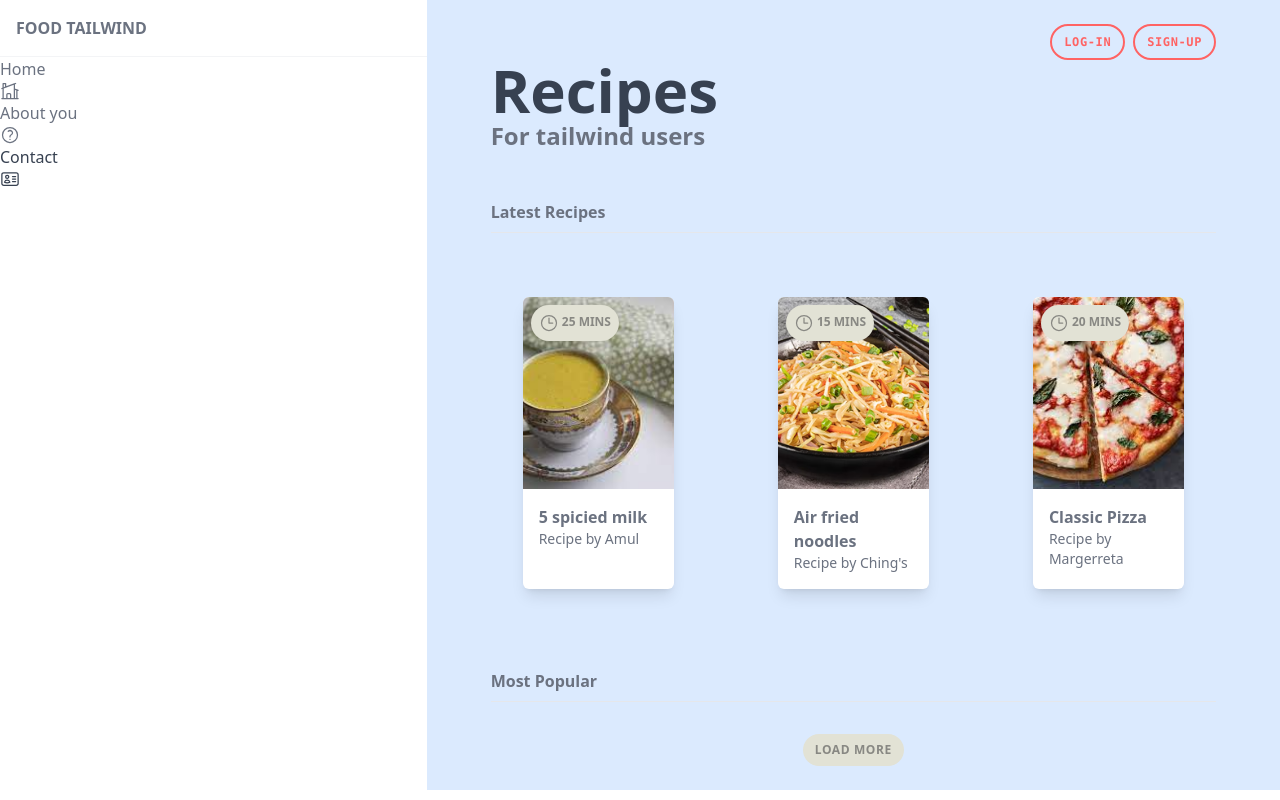
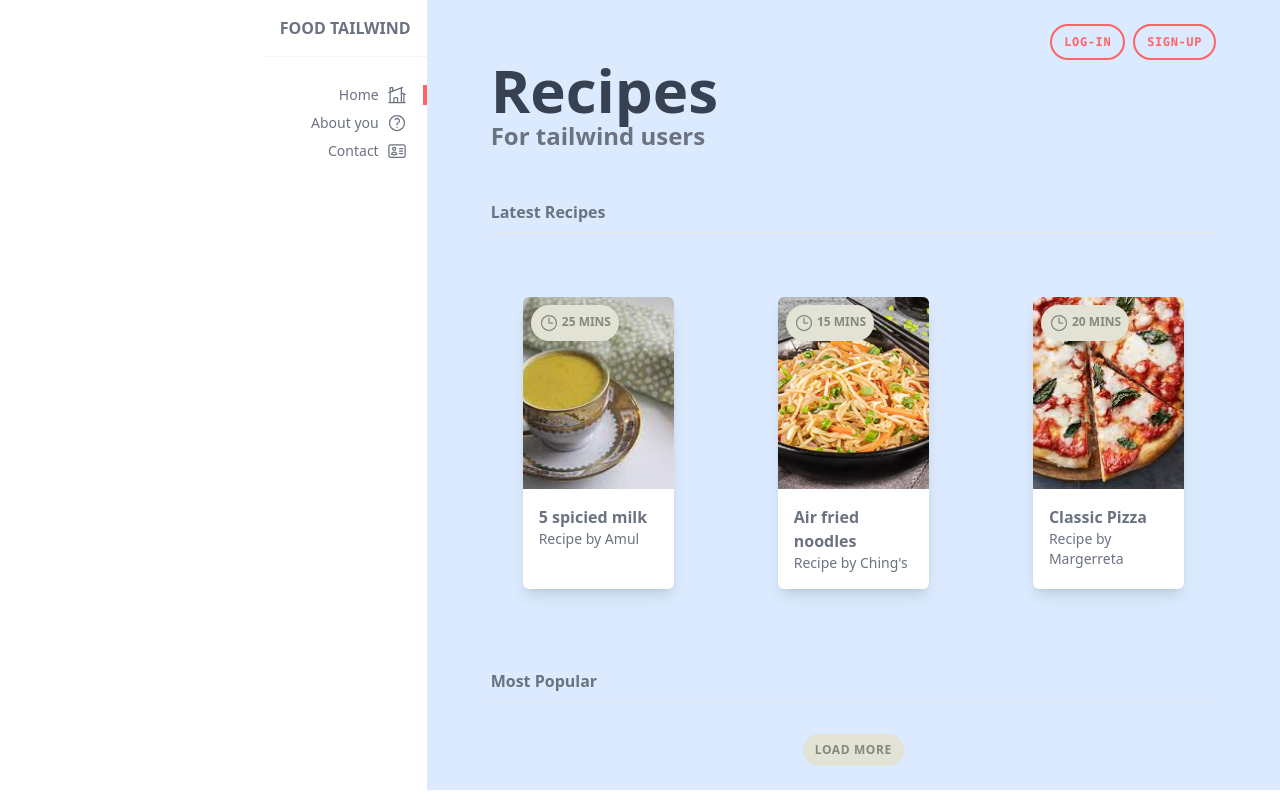
Before and after one commit to iwai-0310/CafeMenuTw, a website: page wind-food/public/index.html in a window 1280 px wide. Drawn offline with Linux system fonts and the light colour scheme.

Commit message:
adds class for destop view of navbar

```diff
--- a/wind-food/public/index.html
+++ b/wind-food/public/index.html
@@ -8,19 +8,19 @@
   <body class="text-gray-500">
     <div class="grid md:grid-cols-3">
       <!--Content wrapper-->
-      <div class="md:col-span-1">
-        <nav>
+      <div class="md:col-span-1 md:flex md:justify-end">
+        <nav class="text-right">
           <div>
             <h1 class="font-bold uppercase p-4 border-b border-gray-100">
-              <a href="/" class="hover:text-gray-900">Food tailwind</a>
+              <a href="/" class="hover:text-gray-900 ">Food tailwind</a>
             </h1>
           </div>
-          <ul>
-            <li>
-              <a href="#">
+          <ul class="text-sm mt-6">
+            <li class="py-1">
+              <a href="#" class="px-4 flex justify-end border-r-4 border-primary">
                 <span>Home</span>
                 <svg
-                  class="w-5"
+                  class="w-5 ml-2"
                   xmlns="http://www.w3.org/2000/svg"
                   fill="none"
                   viewBox="0 0 24 24"
@@ -36,11 +36,11 @@
                 </svg>
               </a>
             </li>
-            <li>
-              <a href="#">
+            <li class="py-1">
+              <a href="#"  class="px-4 flex justify-end border-r-4 border-white ">
                 <span>About you</span>
                 <svg
-                  class="w-5"
+                  class="w-5 ml-2"
                   xmlns="http://www.w3.org/2000/svg"
                   fill="none"
                   viewBox="0 0 24 24"
@@ -56,12 +56,12 @@
                 </svg>
               </a>
             </li>
-            <li class="text-gray-700">
-              <a href="#">
+            <li class="py-1">
+              <a href="#"  class="px-4 flex justify-end border-r-4 border-white">
                 <span>Contact</span>
 
                 <svg
-                  class="w-5"
+                  class="w-5 ml-2"
                   xmlns="http://www.w3.org/2000/svg"
                   fill="none"
                   viewBox="0 0 24 24"
```
Also changed, not shown: wind-food/public/styles.css.
